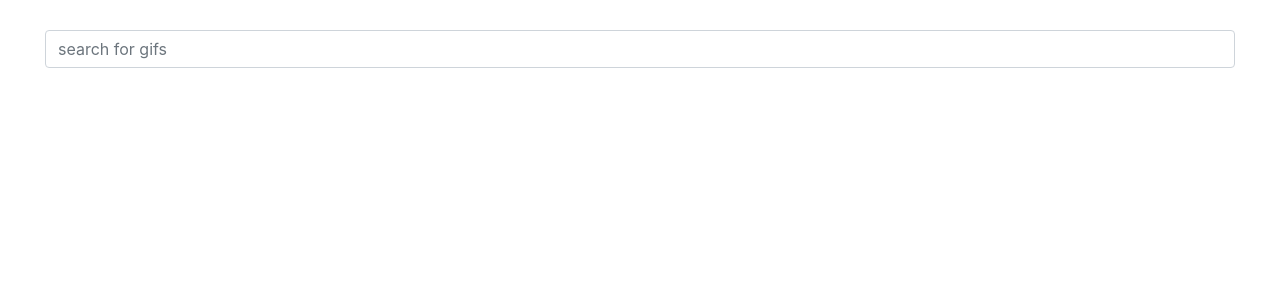
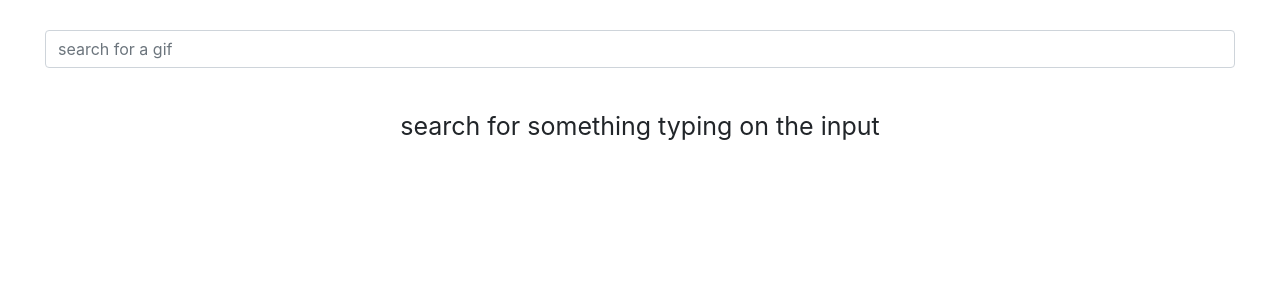
Before and after one commit to gadielblancas/giphyCodingTest, a React (Create React App) app: page / in a window 1280 px wide. Shown: the top 300 px of the page. Built offline with nearby package versions, Linux system fonts and the light colour scheme.

Commit message:
messages update

```diff
--- a/src/App.js
+++ b/src/App.js
@@ -43,7 +43,7 @@ class App extends Component {
              <div className="search-conteiner">
                   <input className="form-control"
                   onChange={ (event) => this.getGifs(event) }
-                  placeholder="search for gifs"
+                  placeholder="search for a gif"
                   type="text"></input>
              </div>
 
--- a/src/giphyList.js
+++ b/src/giphyList.js
@@ -27,7 +27,7 @@ export default class GiphyList extends React.Component {
          title = <div className="results-container">Results:</div>;
          display = this.props.giphydata.map( this.renderListElmnt );
        }else{
-         title = '';
+         title = <div className="results-container">search for something  typing on the input</div>;
          display = '';
        }
 
```
